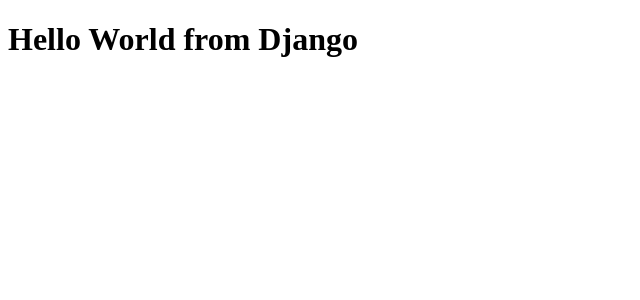
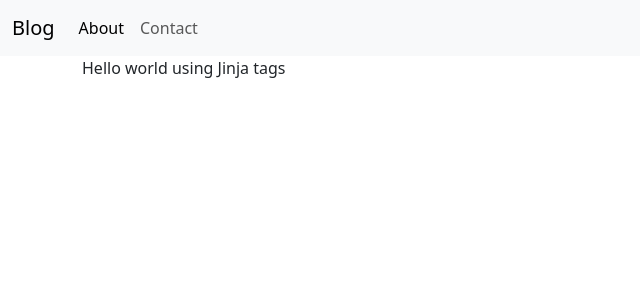
Before and after one commit to TrishonParrilla/Blog, a Django app: page / in a window 1280 px wide. Shown: the top 300 px of the page, without its empty margins (0-640 px from the left). Run offline with Django 5.2, Linux system fonts and the light colour scheme.

Commit message:
Refactor base template and add navbar; implement home page structure quick todo: include nav on all pages

```diff
--- a/templates/base.html
+++ b/templates/base.html
@@ -3,9 +3,17 @@
 <head>
     <meta charset="UTF-8">
     <meta name="viewport" content="width=device-width, initial-scale=1.0">
-    <title>{%  block title %}</title>
+    <title>{%  block title %}{% endblock %}</title>
+    <link href="https://cdn.jsdelivr.net/npm/bootstrap@5.3.8/dist/css/bootstrap.min.css" rel="stylesheet" integrity="sha384-sRIl4kxILFvY47J16cr9ZwB07vP4J8+LH7qKQnuqkuIAvNWLzeN8tE5YBujZqJLB" crossorigin="anonymous">
+    {% block css %}{% endblock %}
 </head>
 <body>
-
+    {% include 'navbar.html' %}
+    <div class = "container">
+        {%block content%}
+        {% endblock %}
+    </div>
+    <script src="https://cdn.jsdelivr.net/npm/bootstrap@5.3.8/dist/js/bootstrap.bundle.min.js" integrity="sha384-FKyoEForCGlyvwx9Hj09JcYn3nv7wiPVlz7YYwJrWVcXK/BmnVDxM+D2scQbITxI" crossorigin="anonymous"></script>
+    {% block js %}{% endblock %}
 </body>
 </html>
--- /dev/null
+++ b/templates/navbar.html
@@ -0,0 +1,25 @@
+
+
+{% block navbar %}
+<nav class="navbar navbar-expand-lg bg-body-tertiary">
+  <div class="container-fluid">
+    <a class="navbar-brand" href="{% url 'home' %}">Blog</a>
+    <button class="navbar-toggler" type="button" data-bs-toggle="collapse" data-bs-target="#navbarText" aria-controls="navbarText" aria-expanded="false" aria-label="Toggle navigation">
+      <span class="navbar-toggler-icon"></span>
+    </button>
+    <div class="collapse navbar-collapse" id="navbarText">
+      <ul class="navbar-nav me-auto mb-2 mb-lg-0">
+        <li class="nav-item">
+          <a class="nav-link active" aria-current="page" href="{% url 'about' %}">About</a>
+        </li>
+        <li class="nav-item">
+          <a class="nav-link" href="{% url 'contact' %}">Contact</a>
+        </li>
+        <li class="nav-item">
+          <a class="nav-link" href="#"></a>
+        </li>
+      </ul>
+    </div>
+  </div>
+</nav>
+{% endblock %}
--- a/templates/pages/home.html
+++ b/templates/pages/home.html
@@ -1,11 +1,9 @@
-<!DOCTYPE html>
-<html lang="en">
-<head>
-    <meta charset="UTF-8">
-    <meta name="viewport" content="width=device-width, initial-scale=1.0">
-    <title>Blog</title>
-</head>
-<body>
-    <h1>Hello World from Django</h1>
-</body>
-</html>
+{% extends 'base.html' %}
+
+{%block title %}
+    Home page
+{% endblock %}
+
+{% block content %}
+    <p>Hello world using Jinja tags</p>
+{% endblock %}
```
